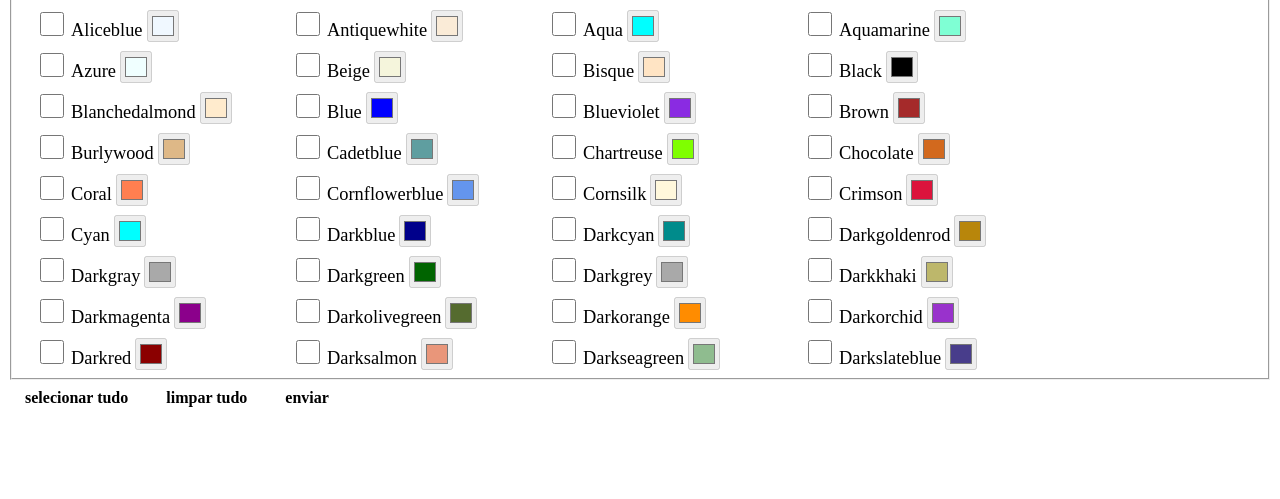
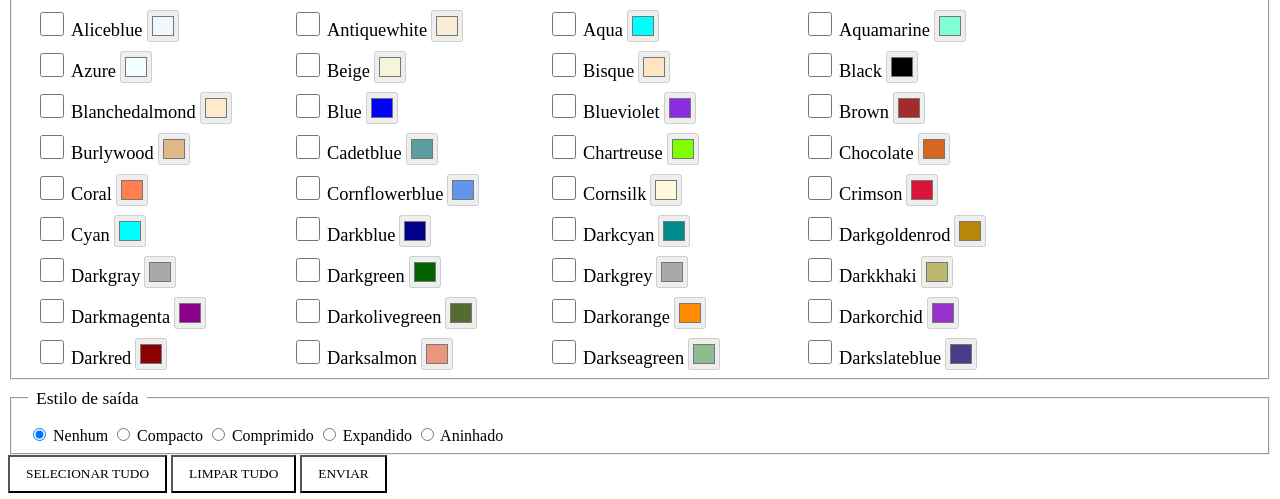
Before and after one commit to ruanosena/coquetel-cores, a website: page pagina.html in a window 1280 px wide. Shown: the part 120-619 px from the top of the page. Drawn offline with Linux system fonts and the light colour scheme.

Commit message:
API estilos de saída

```diff
--- a/pagina.html
+++ b/pagina.html
@@ -5,8 +5,10 @@
 		<meta name="c" value="viewport" content="width=device-width, minimum-scale=1.0, initial-scale=1.0" />
 		<title>Coquetel de Cores</title>
 		<style>
+			#Cores {
+				min-height: 12rem;
+			}
 			fieldset {
-				min-height: 12rem;
 				max-height: 50vh;
 				overflow-y: scroll;
 				padding: 0.5rem 1rem;
@@ -41,17 +43,14 @@
 			}
 			button {
 				font-family: inherit;
-				font-size: inherit;
-				font-weight: 700;
+				font-weight: 500;
+				text-transform: uppercase;
 				cursor: pointer;
 				display: inline-block;
 				line-height: 1.125rem;
 				padding: 0.5rem 1rem;
 				margin: 0;
 				height: auto;
-				border: 1px solid transparent;
-				vertical-align: middle;
-				color: inherit;
 				background-color: transparent;
 			}
 			button,
@@ -104,7 +103,7 @@
 
 			<section>
 				<form action="/cores" method="get">
-					<fieldset>
+					<fieldset id="Cores">
 						<legend>Cores padrão</legend>
 						<div class="Cor">
 							<input type="checkbox" id="aliceblue" name="c" value="aliceblue" />
@@ -704,6 +703,22 @@
 						</div>
 					</fieldset>
 
+					<fieldset>
+						<legend>Estilo de saída</legend>
+						<div class="Estilo">
+							<input type="radio" name="estilo" id="nenhum" checked="true" />
+							<label for="nenhum">Nenhum</label>
+							<input type="radio" name="estilo" id="compacto" value="compact" />
+							<label for="compacto">Compacto</label>
+							<input type="radio" name="estilo" id="comprimido" value="compressed" />
+							<label for="comprimido">Comprimido</label>
+							<input type="radio" name="estilo" id="expandido" value="expanded" />
+							<label for="expanded">Expandido</label>
+							<input type="radio" name="estilo" id="aninhado" value="nested" />
+							<label for="aninhado">Aninhado</label>
+						</div>
+					</fieldset>
+
 					<button type="button" id="SelecionarTudo">selecionar tudo</button>
 					<button type="reset">limpar tudo</button>
 					<button type="submit">enviar</button>
```
Also changed, not shown: codigo.js (+17 -2 lines).
